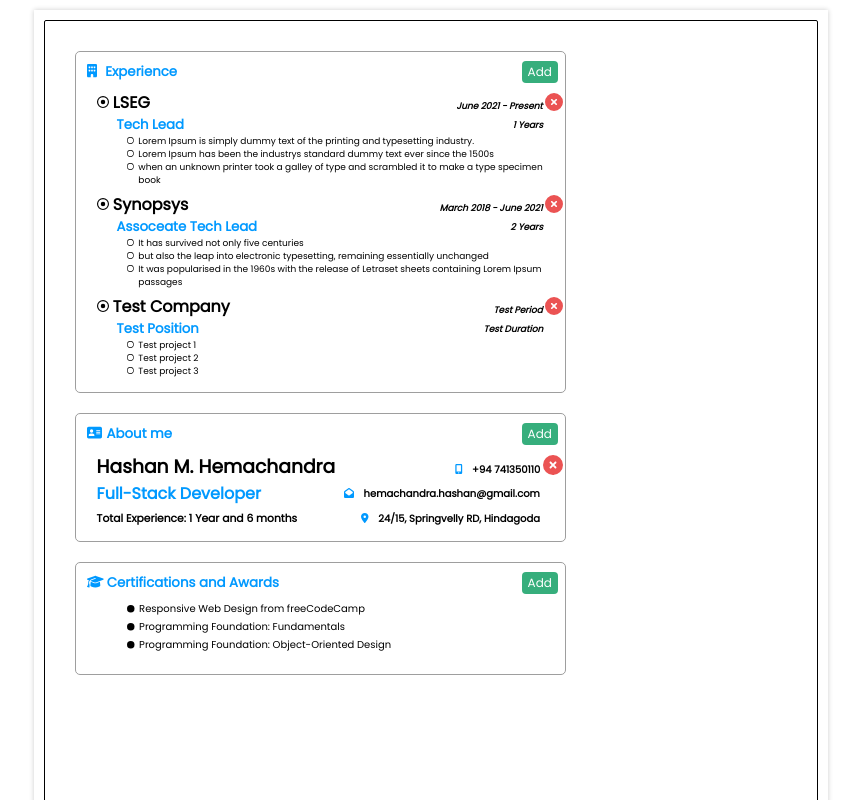
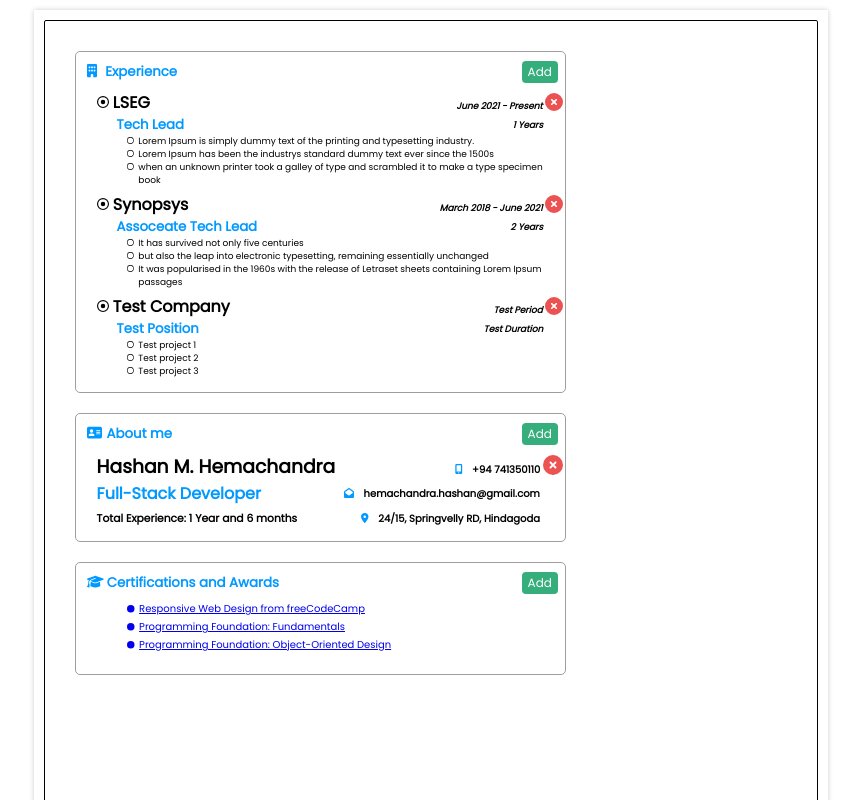
Before and after one commit to hmalindu1/resume-builder, an Angular app: page / in a window 1280 px wide. Shown: the top 800 px of the page, without its empty margins (209-1070 px from the left). Built offline with nearby package versions, Linux system fonts and the light colour scheme; data requests are answered from the project's data file.

Commit message:
<a> tag added

```diff
--- a/src/app/components/cert-item/cert-item.component.html
+++ b/src/app/components/cert-item/cert-item.component.html
@@ -1,5 +1,5 @@
 <div class="cert">
-    <p class="des">
+    <a href="{{cert.url}}">
         <fa-icon class="cir" [icon]="faCircle" size="xs"></fa-icon>{{cert.description}}
-    </p>
+    </a>
 </div>
```
